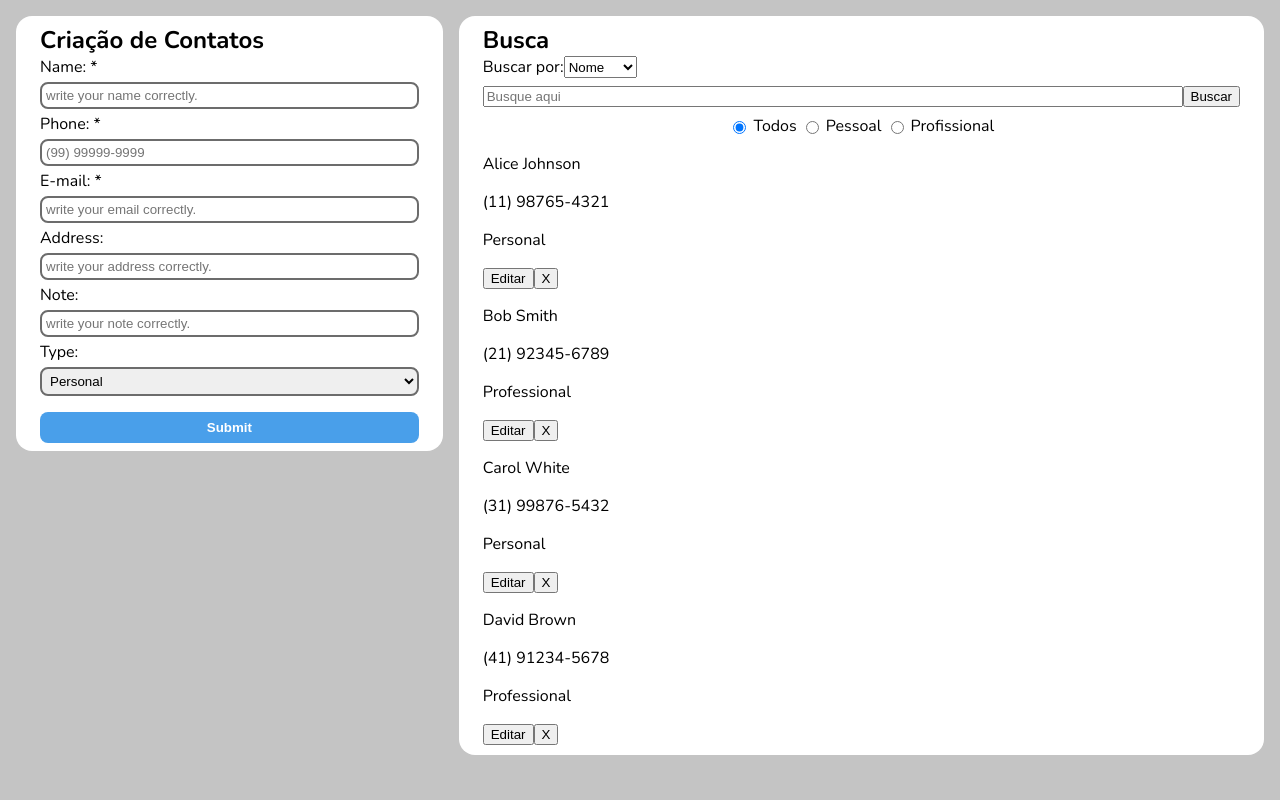
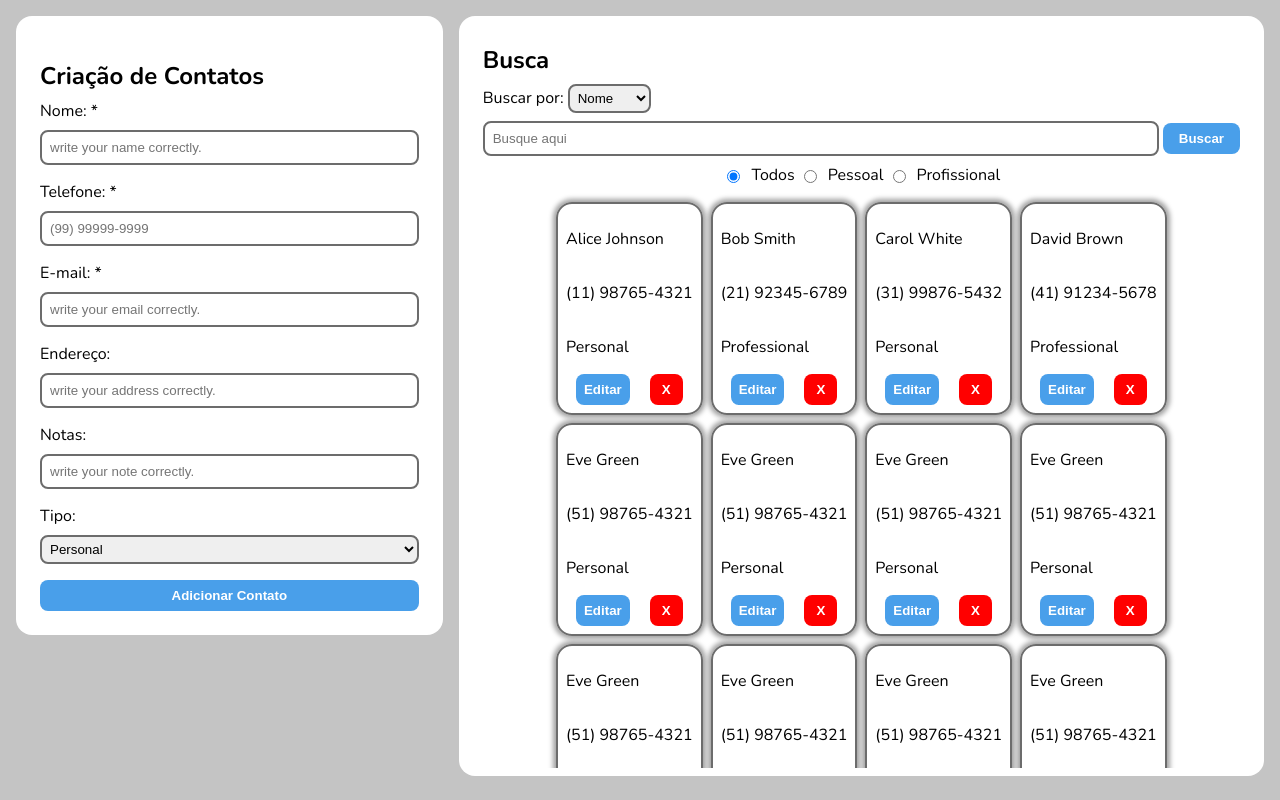
Before and after one commit to GabNasci/contact-list-react-app2, a React (Vite) app: page / in a window 1280 px wide. Built offline with nearby package versions, Linux system fonts and the light colour scheme; the HTML template or start-up script is replaced by a standard one.

Commit message:
finalizando estilização da busca

```diff
--- a/src/App.tsx
+++ b/src/App.tsx
@@ -137,15 +137,7 @@ function App() {
   const [option, setOption] = useState<string>(Option.Name)
   const [filter, setFilter] = useState<string>(Type.All)
   const [editVisible, setEditVisible] = useState<boolean>(false);
-  const [selectedContact, setSelectedContact] = useState<ContactInterface>({
-    id: 5,
-    name: "Eve Green",
-    phone: "(51) 98765-4321",
-    email: "eve.green@example.com",
-    address: "654 Cedar St, Hilltop",
-    note: "Precisa de suporte técnico",
-    type: "Personal"
-  });
+  const [selectedContact, setSelectedContact] = useState<ContactInterface>();
 
   const { control, register, handleSubmit, formState: { errors } } = useForm<ContactInterface>({
     resolver: zodResolver(contactSchema)
@@ -217,14 +209,14 @@ function App() {
       <section className={styles.container_create}>
         <h1>Criação de Contatos</h1>
         <form className={styles.form_container} autoComplete="off" onSubmit={handleSubmit(handleCreateForm)} >
-          <div>
+          <div className={styles.form_body}>
             <div>
-              <label htmlFor="name">Name: <span>*</span></label>
+              <label htmlFor="name">Nome: <span>*</span></label>
               <input type="text" {...register('name')} required id="name" placeholder="write your name correctly." />
               {errors.name && <p >{errors.name.message}</p>}
             </div>
             <div >
-              <label htmlFor="phone">Phone: <span>*</span></label>
+              <label htmlFor="phone">Telefone: <span>*</span></label>
               <Controller
                 name="phone"
                 control={control}
@@ -245,17 +237,17 @@ function App() {
               {errors.email && <p >{errors.email.message}</p>}
             </div>
             <div>
-              <label htmlFor="address">Address: </label>
+              <label htmlFor="address">Endereço: </label>
               <input type="text" {...register('address')} id="address" placeholder="write your address correctly." />
               {errors.address && <p >{errors.address.message}</p>}
             </div>
             <div>
-              <label htmlFor="note">Note: </label>
+              <label htmlFor="note">Notas: </label>
               <input type="text" {...register('note')} id="note" placeholder="write your note correctly." />
               {errors.note && <p >{errors.note.message}</p>}
             </div>
             <div>
-              <label htmlFor="note">Type: </label>
+              <label htmlFor="note">Tipo: </label>
               <select defaultValue={"Personal"} {...register('type')} name="type" id="type">
                 <option value="Personal">Personal</option>
                 <option value="Professional">Professional</option>
@@ -264,7 +256,7 @@ function App() {
             </div>
           </div>
           <div >
-            <button type="submit">Submit</button>
+            <button type="submit">Adicionar Contato</button>
           </div>
         </form>
 
@@ -300,12 +292,14 @@ function App() {
         <div className={styles.results_container}>
           {showingContacts.length ?
             showingContacts.map((item) => (
-              <div key={item.id}>
+              <div className={styles.contact_card} key={item.id}>
                 <p>{item.name}</p>
                 <p>{item.phone}</p>
                 <p>{item.type}</p>
-                <button onClick={() => handleEditClick(item)}>Editar</button>
-                <button value={item.id} onClick={handleDelete}>X</button><br />
+                <div>
+                  <button className={styles.edit_button} onClick={() => handleEditClick(item)}>Editar</button>
+                  <button className={styles.delete_button} value={item.id} onClick={handleDelete}>X</button>
+                </div>
               </div>
             )) : <p>Nenhum contato encontrado.</p>
           }
@@ -334,7 +328,6 @@ function App() {
                         defaultValue={selectedContact.phone}
                         render={({ field }) => (
                           <InputMask
-
                             value={field.value}
                             onChange={(e) => field.onChange(e.value)}
                             mask="(99) 99999-9999"
--- a/src/assets/app.module.css
+++ b/src/assets/app.module.css
@@ -5,18 +5,19 @@
     padding: 0;
     gap: 16px;
     overflow: hidden;
-    align-items: start ;
+    align-items: start;
 }
 
 .container_create {
     background-color: white;
-    padding: 8px 24px;
+    padding: 24px 24px;
     border-radius: 16px;
     height: 100%;
     overflow-y: auto;
     flex: 1;
+
     & h1 {
-        margin:0;
+        margin-bottom: 8px;
     }
 
 }
@@ -28,17 +29,44 @@
     height: 100%;
     overflow-y: auto;
     flex: 2;
+
     & h1 {
-        margin:0;
+        margin-bottom: 8px;
     }
+
     & form {
         display: flex;
-        flex-direction: column ;
+        flex-direction: column;
         gap: 8px;
+
         & div {
             display: flex;
+            gap: 4px;
+            align-items: center;
+
+            & select {
+                border-radius: 8px;
+                padding: 4px;
+                border: 2px solid #6c6c6c;
+                outline: none;
+            }
+
             & input {
                 width: 100%;
+                border-radius: 8px;
+                padding: 8px;
+                border: 2px solid #6c6c6c;
+                outline: none;
+            }
+
+            & button {
+                background-color: #499fea;
+                color: white;
+                font-weight: bold;
+                padding: 8px 16px;
+                border: 0;
+                border-radius: 8px;
+
             }
         }
     }
@@ -49,14 +77,21 @@
     display: flex;
     flex-direction: column;
     gap: 16px;
+
+
+    & .form_body {
+        display: flex;
+        flex-direction: column;
+        gap: 16px;
+
         & div {
             display: flex;
             flex-direction: column;
-        gap: 4px;
+            gap: 8px;
 
             & input {
                 border-radius: 8px;
-            padding: 4px;
+                padding: 8px;
                 border: 2px solid #6c6c6c;
                 outline: none;
             }
@@ -68,7 +103,12 @@
                 outline: none;
             }
         }
+
+
+    }
+
     & div {
+
         & button {
             background-color: #499fea;
             color: white;
@@ -76,15 +116,56 @@
             padding: 8px 0;
             border: 0;
             border-radius: 8px;
+            width: 100%;
         }
     }
 }
 
 .results_container {
     display: flex;
+    flex-wrap: wrap;
+    overflow-y: auto;
+    justify-content: center;
+    padding: 16px;
+    gap: 8px;
+    height: calc(100vh - 250px);
+
+    & .contact_card {
+        border: 2px solid #6c6c6c;
+        border-radius: 16px;
+        padding: 8px;
+        box-shadow: 0 0 5px 3px rgb(161, 161, 161);
+        height: fit-content;
+        display: flex;
         flex-direction: column;
-    overflow-y: auto;
-    height: calc(100vh - 190px);
+        justify-content: center;
+
+        & div {
+            display: flex;
+            justify-content: space-around;
+
+            & .edit_button {
+                background-color: #499fea;
+                color: white;
+                font-weight: bold;
+                padding: 8px;
+                border: 0;
+                border-radius: 8px;
+
+            }
+
+            & .delete_button {
+                background-color: red;
+                color: white;
+                font-weight: bold;
+                padding: 8px 12px;
+                border: 0;
+                border-radius: 8px;
+
+            }
+
+        }
+    }
 }
 
 .filter {
```
Lines whose indentation alone changed are shown as unchanged.
